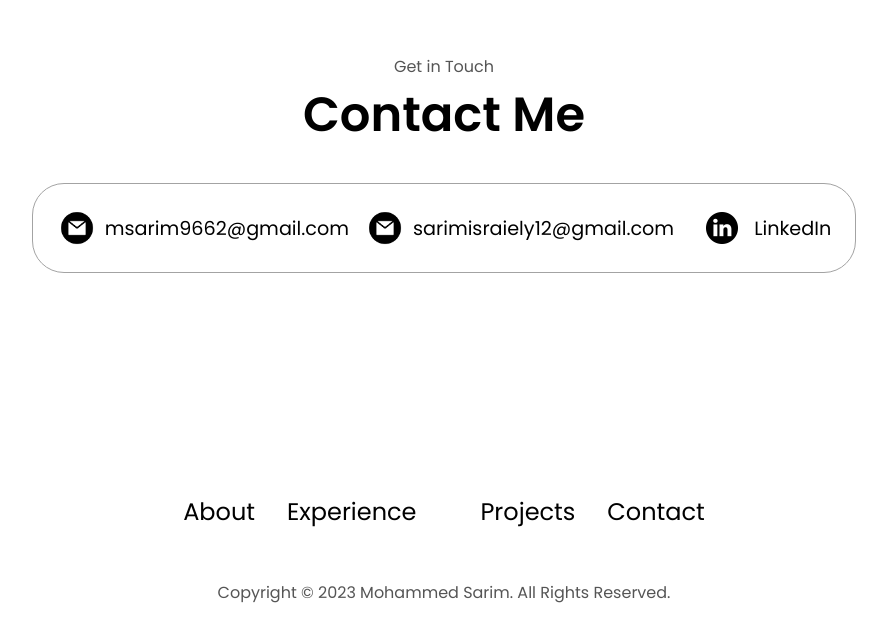
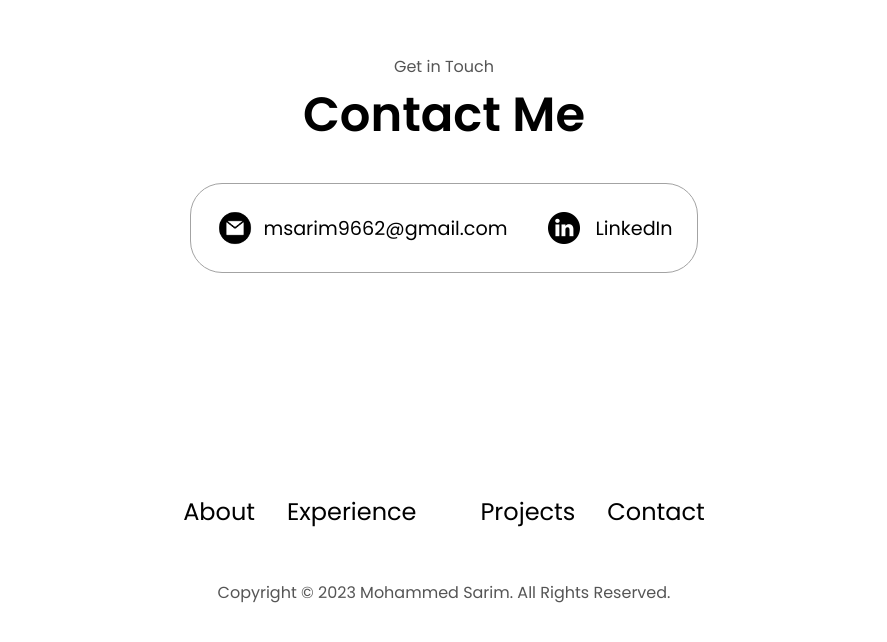
Before and after one commit to exc33ded/portfolio, a plain HTML site: page index.html in a window 1280 px wide. Shown: the part 3943-4585 px from the top of the page, without its empty margins (196-1083 px from the left). Drawn offline with Linux system fonts and the light colour scheme.

Commit message:
Update index.html

```diff
--- a/index.html
+++ b/index.html
@@ -423,12 +423,6 @@
             class="icon contact-icon email-icon"
           />
           <p><a href="mailto:msarim9662@gmail.com">msarim9662@gmail.com</a></p><br>
-          <img
-            src="assets/email.png"
-            alt="Email icon"
-            class="icon contact-icon email-icon"
-          />
-          <p><a href="mailto:sarimisraiely12@gmail.com">sarimisraiely12@gmail.com</a></p>
         </div>
         <div class="contact-info-container">
           <img
```
